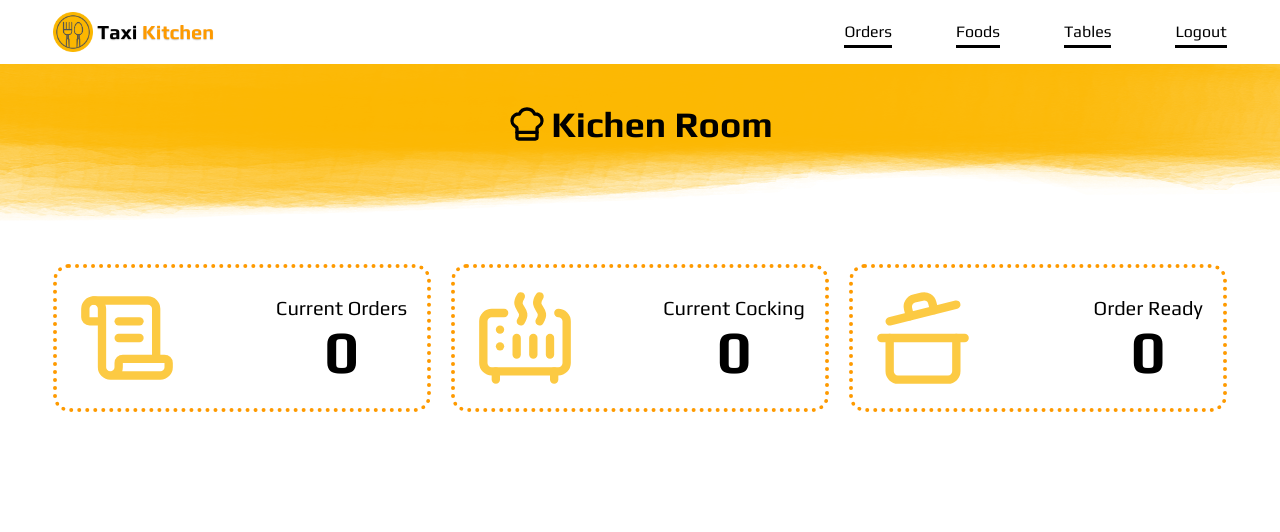
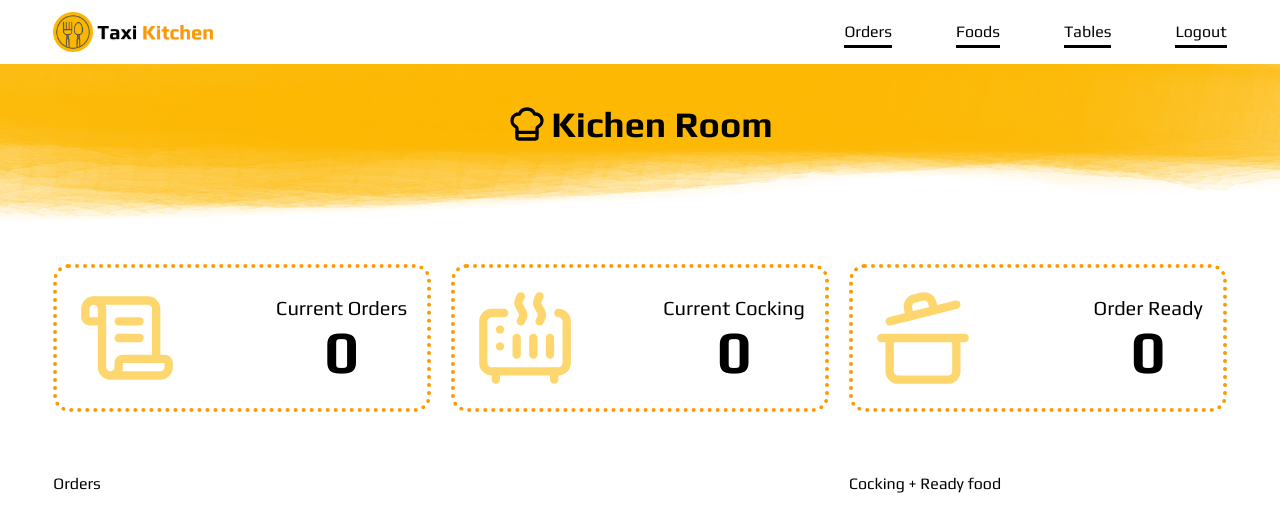
Before and after one commit to jahiddeveloper/Taxi-Kichen, a React (Vite) app: page / in a window 1280 px wide. Shown: the top 532 px of the page. Built offline with nearby package versions, Linux system fonts and the light colour scheme.

Commit message:
Halka formating

```diff
--- a/src/App.jsx
+++ b/src/App.jsx
@@ -1,9 +1,13 @@
+import { Suspense } from "react";
 import "./App.css";
 import Heading from "./Component/Heading";
 import Navbar from "./Component/Navbar";
-import States from "./Component/States";
+import OrderContainer from "./Component/OrderContainer";
+
+let fetchOrder = () => fetch("/orders.json").then((res) => res.json());
 
 function App() {
+  let loadOrder = fetchOrder();
   return (
     <>
       <header className="max-w-11/12 mx-auto py-3">
@@ -13,7 +17,9 @@ function App() {
         <Heading>Kichen Room</Heading>
       </section>
       <section>
-        <States></States>
+        <Suspense fallback={<h3>Just a sec</h3>}>
+          <OrderContainer loadOrder={loadOrder}></OrderContainer>
+        </Suspense>
       </section>
     </>
   );
--- /dev/null
+++ b/src/Component/OrderContainer.jsx
@@ -0,0 +1,20 @@
+import React, { use } from "react";
+import States from "./States";
+
+const OrderContainer = ({ loadOrder }) => {
+  let order = use(loadOrder);
+  console.log(order);
+  return (
+    <div>
+      <States></States>
+
+      <section className="w-11/12 mx-auto py-5 grid grid-cols-1 lg:grid-cols-12 gap-5">
+        <div className="col-span-8">Orders</div>
+
+        <div className="col-span-4">Cocking + Ready food</div>
+      </section>
+    </div>
+  );
+};
+
+export default OrderContainer;
--- a/src/Component/States.jsx
+++ b/src/Component/States.jsx
@@ -18,7 +18,7 @@ const States = () => {
       {/* Total Cocking */}
       <div className="border-4 border-dotted rounded-2xl border-amber-500 p-5">
         <div className="flex flex-col lg:flex-row items-center justify-between">
-            <Heater className="animate-pulse" color="#fcb700" size={100} />
+          <Heater className="animate-pulse" color="#fcb700" size={100} />
           <div className="text-xl text-center">
             Current Cocking
             <h2 className="text-6xl font-bold">0</h2>
--- a/src/index.css
+++ b/src/index.css
@@ -1,7 +1,7 @@
-@import url('https://fonts.googleapis.com/css2?family=Play:wght@400;700&display=swap');
+@import url("https://fonts.googleapis.com/css2?family=Play:wght@400;700&display=swap");
 
 * {
-    font-family: "Play", sans-serif;
+  font-family: "Play", sans-serif;
 }
 
 @import "tailwindcss";
```
Also changed, not shown: src/Component/Logo.jsx (line endings or trailing spaces).
